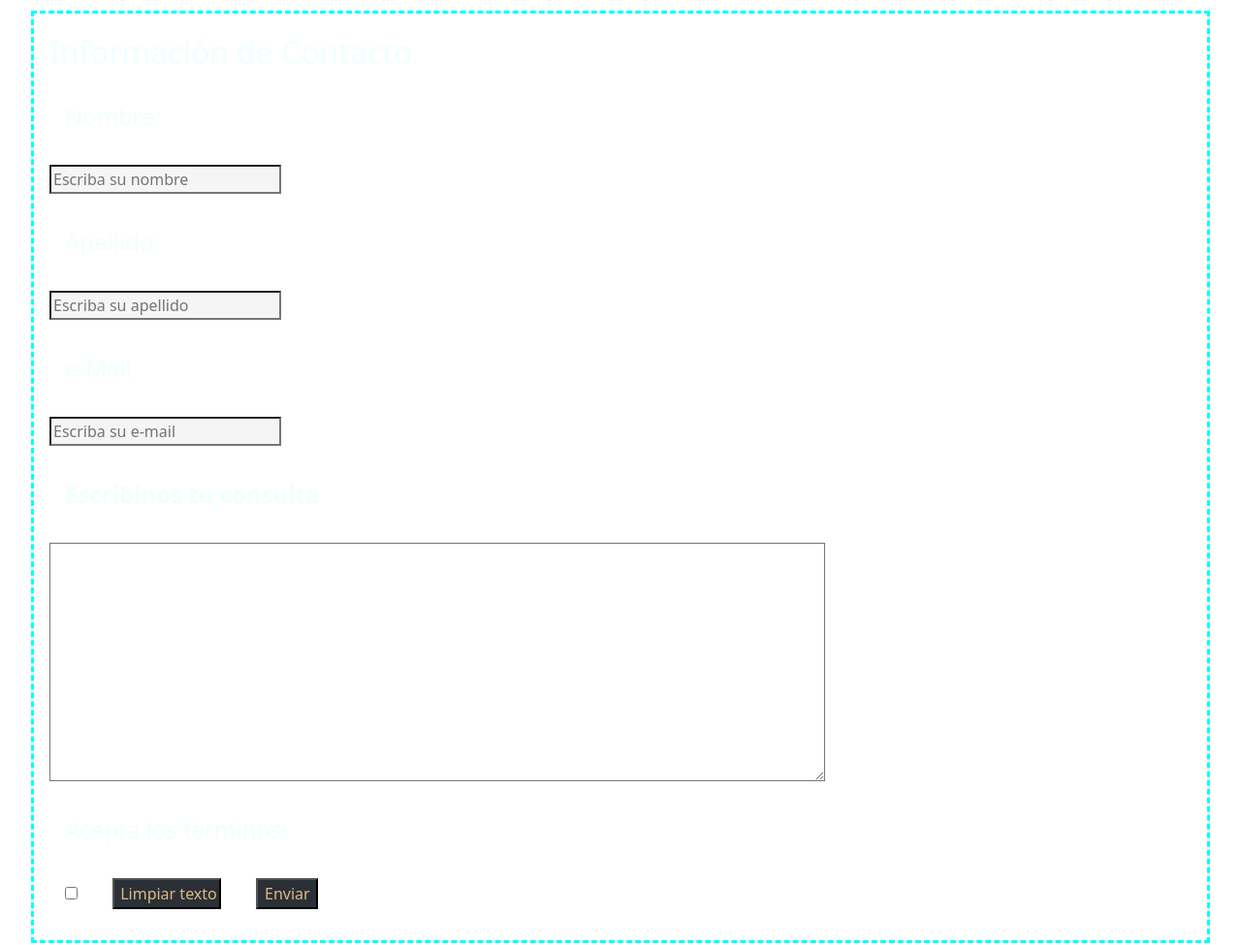
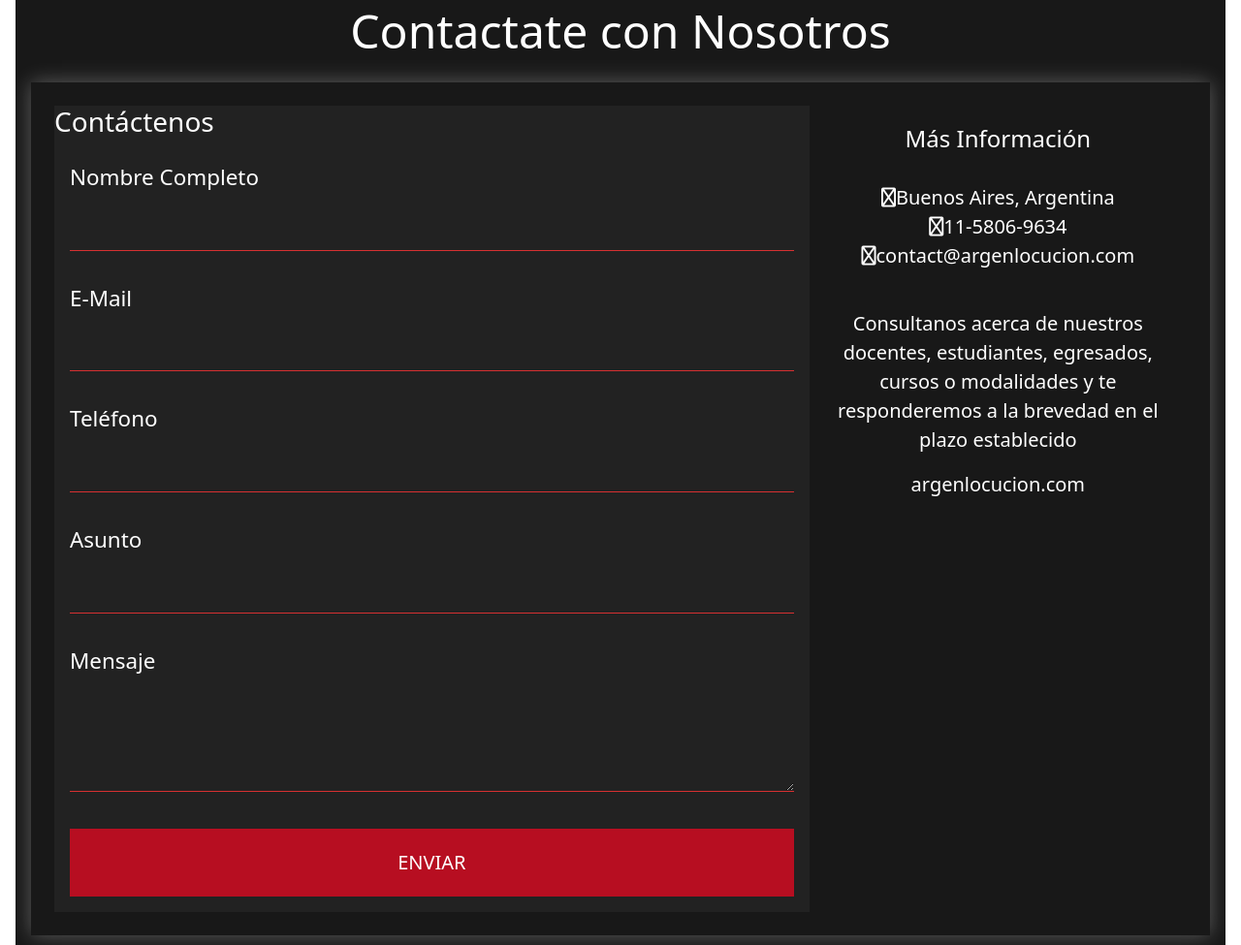
Before and after one commit to MirkoIP99/Proyecto_Desarrollo_Web_CoderHouse, a plain HTML site: page secciones/contacto.html in a window 1280 px wide. Shown: the part 469-1444 px from the top of the page at 97% size. Drawn offline with nearby package versions, Linux system fonts and the light colour scheme.

Commit message:
Cambios radicales aplicados en la sección contacto

```diff
--- a/sass-node/sass/main.scss
+++ b/sass-node/sass/main.scss
@@ -328,92 +328,104 @@
     margin: 1rem 0 1rem 1rem;
 }
 
-#subtituloConsulta{
-    color: $colorDarkCyan;
-    font-weight: bold;
-    font-size: 1.5rem;
-    line-height: 1rem;
-    text-align: left;
-    margin: 2rem 0 2rem 1rem;
-}
+.contenidoContacto{
+    box-sizing: border-box;
+    background: #181818;
+    color: $colorWhite;
+    margin: 1rem;
+    padding: 1rem;
 
-.contenedorConsultas{
-    border: 0.2rem dashed $colorCyan;
-    margin: 1rem 2rem 1rem 2rem;
-    padding: 1rem;
-}
+    &__h1{
+        text-align: center;
+        font-size: 3em;
+        padding-bottom: 1rem;
+    }
+    &__envoltura{
+        box-shadow: 0 0 20px rgba(255, 255, 255, .3);
+        padding: 1.5em;
+        display: grid;
+        grid-template-columns: 2fr 1fr;
 
-#legendFormulario{
-    font-size: 2rem;
-}
+        &__formulario{
+            background-color: #222222;
+        }
+        &__formulario form p{
+            margin: 0;
+            padding: 1rem;
+        }
 
-.labels{
-    display: block;
-    font-size: 1.5rem;
-    padding: 1rem;
-}
+        &__formulario form label{
+            font-size: 1.4em;
+        }
 
-@each $elementoContacto in Nombre, Apellido, Email,{
-    #input#{$elementoContacto}{
-        background: $colorWhiteSmoke;
-        margin: 1rem 0 1rem 0;
+        &__formulario form button,
+        &__formulario form input,
+        &__formulario form textarea {
+            width: $width100;
+            font-size: 1.25em;
+            padding: .7em;
+            border: none;
+            background: none;
+            border-bottom: 1px solid #d63031;
+            outline: none;
+            color: $colorWhite;
+        }
+
+        &__formulario form button{
+            background: #b70e21;
+            border: 0;
+            text-transform: uppercase;
+            padding: 1em;
+        }
+        &__formulario form button:hover{
+            background: #d63031;
+            color: $colorWhite;
+            transition: background-color 1s ease-out;
+        }
+
+        &__info{
+            padding: 1em;
+            text-align: center;
+            font-size: 1.25rem;
+            margin: 0 0 1rem 0;
+        }
+        &__info ul{
+            list-style: none;
+            padding: 1.5rem;
+        }
     }
 }
 
-#consultaStock{
-    background: $colorWhite;
-    display: block;
-    margin: 1rem 0 1rem 0;
-    width: 50rem;
-}
-
-#checking{
-    margin: 1rem;
-}
-
-#resetTexto{
-    color: $colorBurlywood;
-    background: rgb(42, 48, 54);
-    margin: 1rem 1rem 1rem 1rem;
-    @include alto_y_ancho(7rem, 2rem);
-    transition: all 2.5s;
-}
-
-#resetTexto:hover{
-    @include alto_y_ancho(10rem, 3rem);
-}
-
-#submitEnviar{
-    color: $colorBurlywood;
-    background: rgb(42, 48, 54);
-    margin: 1rem 1rem 1rem 1rem;
-    @include alto_y_ancho(4rem, 2rem);
-    transition: all 2.5s;
-}
-
-#submitEnviar:hover{
-    @include alto_y_ancho(6rem, 3rem);
-}
-
-.formularioContacto{
-    color: $colorAzure;
+.bloque{
+    grid-column: 1/3;
 }
 
 @media (max-width: 576px){
-    #consultaStock{
-        width: 15rem;
+    .contenidoContacto__envoltura{
+        display: block;
+
+        &__formulario form label{
+            font-size: 1em;
+        }
+        &__formulario form button,
+        &__formulario form input,
+        &__formulario form textarea {
+            font-size: 0.8em;
+        }
+
+        &__info{
+            font-size: 1rem;
+        }
     }
 }
 
 @media (min-width: 576px) and (max-width: 960px){
-    #consultaStock{
-        width: 25rem;
-    }
-}
+    .contenidoContacto__envoltura{
+        display: block;
 
-@media (min-width: 960px) and (max-width: 1024px){
-    #consultaStock{
-        width: 30rem;
+        &__info{
+            font-size: 1.25rem;
+        }
     }
 }
 
--- a/sass-node/sass/parciales/_reset.scss
+++ b/sass-node/sass/parciales/_reset.scss
@@ -6,5 +6,4 @@
 
 body{
     background-image: url(../../fondos/Fondo_5.png);
-    z-index: 0;
 }
--- a/secciones/contacto.html
+++ b/secciones/contacto.html
@@ -60,31 +60,53 @@
             <h1 id="tituloConsulta"><b>Consultanos los cursos que podemos ofrecerte</b></h1>
             <p id="subtituloConsulta"><i>Dejanos tus dudas y datos</i></p>
         </div>
-        <div class="formularioContacto">
-            <form method="GET">
-                <fieldset class="contenedorConsultas">
-                    <legend id="legendFormulario">Información de Contacto</legend>
 
-                    <label class="labels" for="nombre">Nombre:</label>
-                    <input type="text" name="nombre" id="inputNombre" placeholder="Escriba su nombre" required>
 
-                    <label class="labels" for="apellido">Apellido:</label>
-                    <input type="text" name="apellido" id="inputApellido" placeholder="Escriba su apellido" required>
 
-                    <label class="labels" for="email">e-Mail:</label>
-                    <input type="email" name="email" id="inputEmail" placeholder="Escriba su e-mail" required>
+        <div class="contenidoContacto">
+            <h1 class="contenidoContacto__h1">Contactate con Nosotros</h1>
 
-                    <label class="labels" for="consulta"><b>Escribinos tu consulta</b></label>
+            <div class="contenidoContacto__envoltura">
+                <div class="contenidoContacto__envoltura__formulario">
+                    <h3>Contáctenos</h3>
+                    <form>
+                        <p>
+                            <label for="nombreCompleto">Nombre Completo</label>
+                            <input type="text" name="nombreCompleto" id="fullname">
+                        </p>
+                        <p>
+                            <label>E-Mail</label>
+                            <input type="email" name="email">
+                        </p>
+                        <p>
+                            <label>Teléfono</label>
+                            <input type="tel" name="telefono">
+                        </p>
+                        <p>
+                            <label>Asunto</label>
+                            <input type="text" name="asunto">
+                        </p>
+                        <p class="bloque">
+                            <label>Mensaje</label>
+                            <textarea name="mensaje" rows="3"></textarea>
+                        </p>
+                        <p class="bloque">
+                            <button type="submit">Enviar</button>
+                        </p>
+                    </form>
+                </div>
 
-                    <textarea name="consulta_stock" id="consultaStock" cols="30" rows="10"></textarea>
-
-                    <label class="labels" for="checking">Acepta los términos: </label>
-                    <input type="checkbox" name="checking" id="checking" value="1">
-
-                    <span><input type="reset" id="resetTexto" value="Limpiar texto">
-                    <input type="submit" id="submitEnviar" value="Enviar"></span>
-                </fieldset>
-            </form>
+                <div class="contenidoContacto__envoltura__info">
+                    <h4>Más Información</h4>
+                    <ul>
+                        <li><i class="far fa-map-marker-alt"></i>Buenos Aires, Argentina</li>
+                        <li><i class="far fa-phone"></i>11-5806-9634</li>
+                        <li><i class="far fa-envelope-open-text"></i>contact@argenlocucion.com</li>
+                    </ul>
+                    <p>Consultanos acerca de nuestros docentes, estudiantes, egresados, cursos o modalidades y te responderemos a la brevedad en el plazo establecido</p>
+                    <p>argenlocucion.com</p>
+                </div>
+            </div>
         </div>
     </main><hr>
     <!----------------------------------------------------FOOTER----------------------------------------------------->
@@ -125,5 +147,6 @@
         <p id="copyRight">CopyRight 2021 - Todos los derechos reservados</p>
     </footer>
     <script src="https://cdn.jsdelivr.net/npm/bootstrap@5.1.1/dist/js/bootstrap.bundle.min.js" integrity="sha384-/bQdsTh/da6pkI1MST/rWKFNjaCP5gBSY4sEBT38Q/9RBh9AH40zEOg7Hlq2THRZ" crossorigin="anonymous"></script>
+    <script src="https://kit.fontawesome.com/7037dbb134.js" crossorigin="anonymous"></script>
 </body>
 </html>
```
Also changed, not shown: sass-node/sass/main.css, 1 other file.
